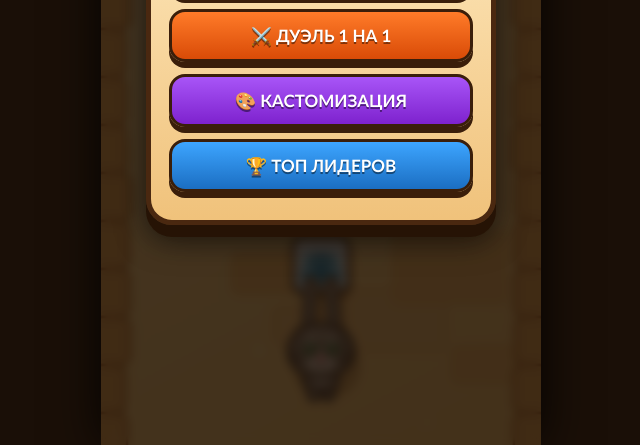
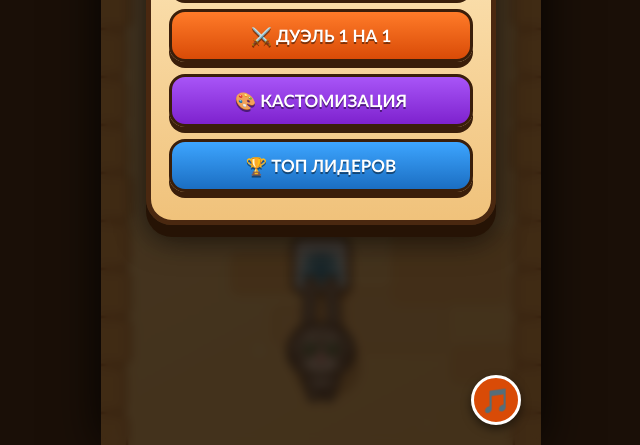
Before and after one commit to dragonhonestly-del/Gouptom, a plain HTML site: page index.html in a window 1280 px wide. Shown: the part 355-800 px from the top of the page, without its empty margins (319-959 px from the left). Drawn offline with Linux system fonts and the light colour scheme; no server answers.

Commit message:
Update index.html

```diff
--- a/index.html
+++ b/index.html
@@ -264,6 +264,7 @@ document.getElementById('go-menu-btn').onclick = () => {
 
 <!-- 2. Независимые движки -->
 <script src="sound.js"></script>
+<script src="playlist.js"></script>
 <script src="physics.js"></script>
 
 <!-- 3. Визуальные модули и контент (ЗАГРУЖАЕМ СИНХРОННО!) -->
```
